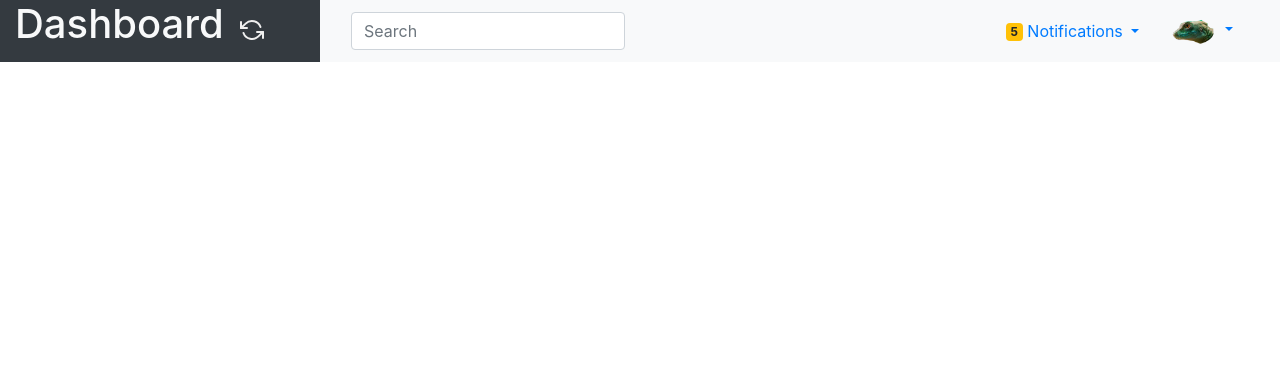
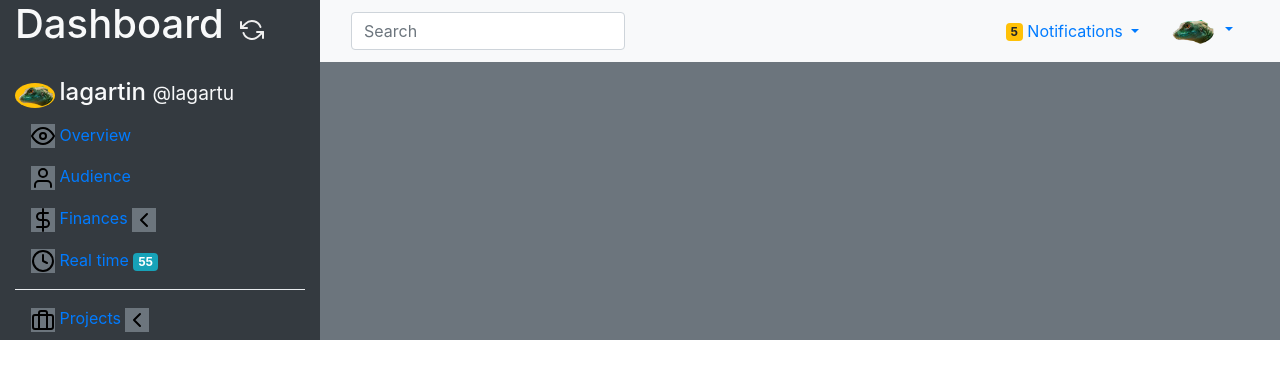
Before and after one commit to joeldevel/dashboard_1, a website: page index.html in a window 1280 px wide. Drawn offline with nearby package versions, Linux system fonts and the light colour scheme.

Commit message:
side panel in progress

```diff
--- a/index.html
+++ b/index.html
@@ -91,10 +91,62 @@
         </div>
 
       </div>
+      <!-- end of row -->
       </div>
+      <!-- end of container -->
 
-          <!-- end of row -->
-        <!-- end of navbar -->
+<!--  content-->
+    <div class="container-fluid">
+      <div class="row bg-secondary">
+        <div id="side-menu" class="col-md-3  d-none d-sm-block bg-dark text-light">
+          <div class="profile-block">
+            <img src="images/avatar.png" alt="user" class="rounded-circle bg-warning" width="40">
+            <h4 class="d-inline-block pt-3" >lagartin <small>@lagartu</small> </h4>
+          </div>
+
+          <!-- menu stacked -->
+          <ul class="nav flex-column nav-pills text-light">
+            <li class="nav-item">
+              <a class="nav-link " href="#">
+                <img src="images/icons/eye.svg" alt="" class="badge-secondary">
+                Overview</a>
+            </li>
+            <li class="nav-item">
+              <a class="nav-link" href="#">
+              <img src="images/icons/user.svg" alt="" class="badge-secondary">
+                Audience</a>
+            </li>
+            <li class="nav-item">
+              <a class="nav-link" href="#">
+              <img src="images/icons/dollar-sign.svg" alt="" class="badge-secondary">
+                 Finances
+              <img src="images/icons/chevron-left.svg" alt="" class="badge-secondary">
+               </a>
+            </li>
+            <li class="nav-item">
+              <a class="nav-link" href="#">
+                <img src="images/icons/clock.svg" alt="" class="badge-secondary">
+                Real time
+                <span class="badge badge-info">55</span>
+              </a>
+            </li>
+            <li class="dropdown-divider"></li>
+            <li class="nav-item">
+              <a class="nav-link" href="#">
+                <img src="images/icons/briefcase.svg" alt="" class="badge-secondary">
+                Projects
+                <img src="images/icons/chevron-left.svg" alt="" class="badge-secondary">
+              </a>
+            </li>
+          </ul>
+        </div>
+        <!-- end of side menu -->
+
+        <div id="main" class="col-md-9">
+        </div>
+      </div>
+    </div>
+<!-- end of content-->
 
 
 
```
Also changed, not shown: images/icons/briefcase.svg (added), images/icons/chevron-left.svg (added), images/icons/clock.svg (added), images/icons/dollar-sign.svg (added), images/icons/eye.svg (added), images/icons/user.svg (added).
